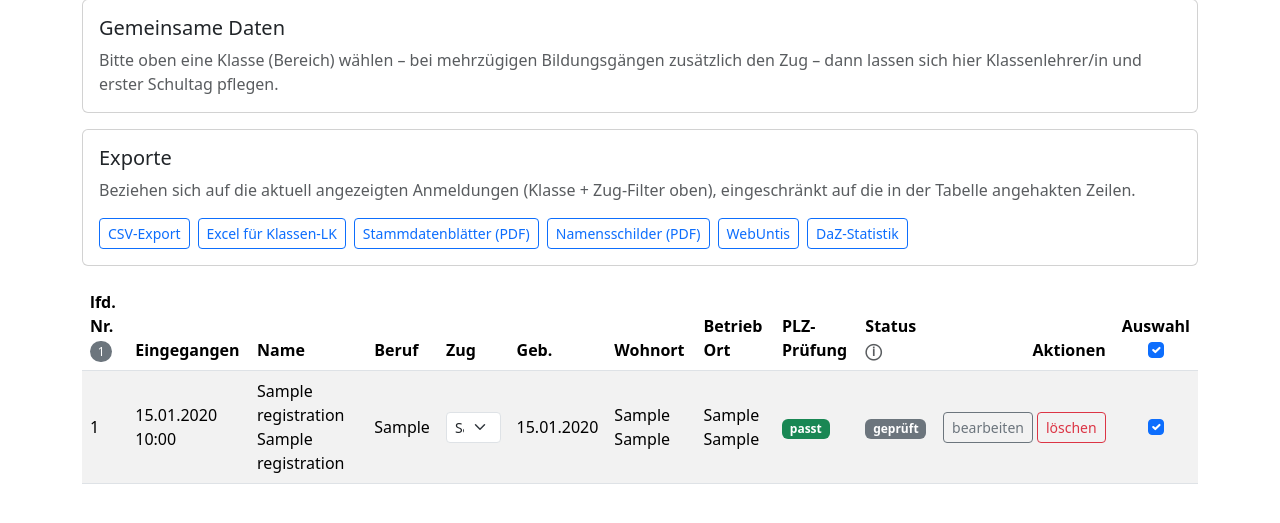
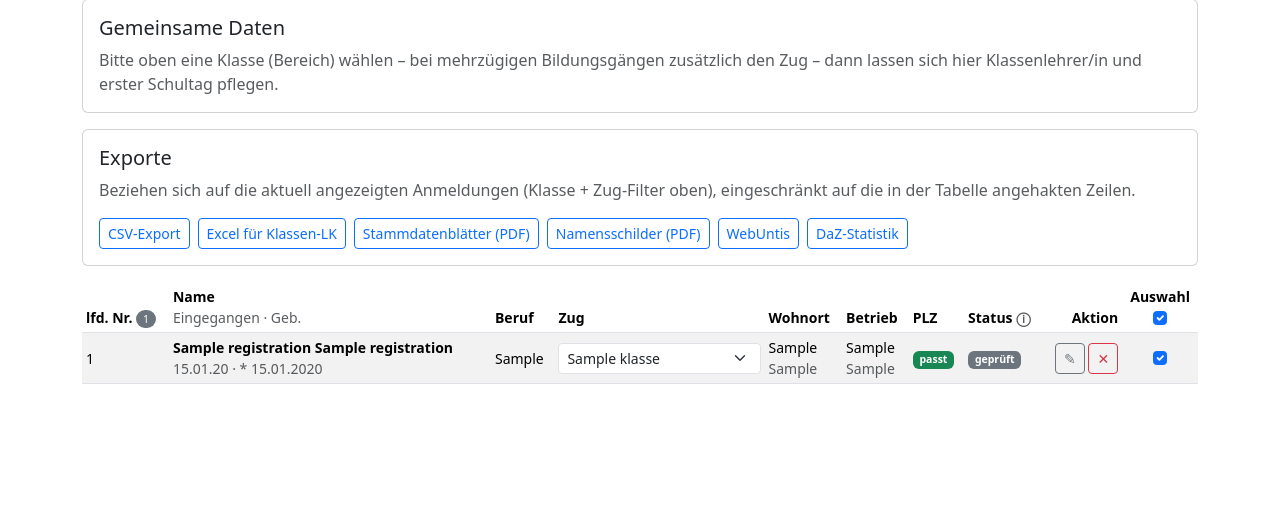
Before and after one commit to sveroja/bbz-nok-onboarding, a Flask app: page /teacher/registrations in a window 1280 px wide. Shown: the part 217-740 px from the top of the page. Run offline with Flask 3, Linux system fonts and the light colour scheme; a user stored in the database is signed in; tables that the repository leaves empty hold one stand-in row (values such as "Sample post"); some libraries are stand-ins or nearby versions.

Commit message:
Zug-Zuordnung: automatisch statt nur Vorschlag, Übersicht entzerrt
Problem 1: Züge wurden beim Sync nur vorgeschlagen (Dropdown-Vorauswahl),
nicht gesetzt - die LK musste jede Zeile einzeln anfassen.
- sync_submissions ordnet den Zug jetzt direkt zu, wenn der Aufnahmebogen
  (zug_bool/zug_value) eindeutig auf genau eine Klasse passt
  (fluentform.zug_id_aus_aufnahmebogen)
- neuer Button "N Zug-Vorschläge aus dem Aufnahmebogen übernehmen" in der
  Übersicht: übernimmt alle offenen Vorschläge der sichtbaren Anmeldungen
  in einem Klick (Route /teacher/registrations/zuege-uebernehmen)
- Dropdown mit offenem Vorschlag: gelber Rand + Titel-Hinweis

Problem 2: Zug-Spalte war zu schmal, Züge nicht erkennbar.
- Zug-Spalte min-width 11rem
- Tabelle kompakter (table-sm, small): Name-Zelle bündelt Name + Eingangs-
  datum + Geburtsdatum + WP-Hinweis; Geb./Eingegangen als eigene Spalten
  entfallen; Wohnort/Betrieb je zweizeilig (PLZ / Ort)
- Aktionsspalte auf Icon-Buttons (✎ ✓ ✕) mit title-Tooltips

Co-Authored-By: Claude Sonnet 5 <noreply@anthropic.com>

```diff
--- a/app/fluentform.py
+++ b/app/fluentform.py
@@ -374,6 +374,24 @@ def delete_remote_submission(external_id: str) -> None:
 # Sync
 # ---------------------------------------------------------------------------
 
+def zug_id_aus_aufnahmebogen(reg) -> Optional[int]:
+    """Zug (Klasse-ID) laut Aufnahmebogen (`zug_bool` + `zug_value` = a/b/c/…),
+    wenn GENAU EINE Klasse mit passendem Buchstaben-Suffix den Bildungsgang
+    abdeckt. Sonst None. Damit werden Zuege beim Sync direkt zugeordnet und
+    nicht nur vorgeschlagen.
+    """
+    if reg.zug_id or not reg.zug_bool or not reg.zug_value or not reg.beruf:
+        return None
+    from .models import Klasse, KlasseBildungsgang  # lokal, zirkulaer sonst
+    suffix = reg.zug_value.strip().lower()
+    treffer = [
+        k for k in Klasse.query.join(KlasseBildungsgang)
+        .filter(KlasseBildungsgang.bildungsgang == reg.beruf).all()
+        if k.name.lower().endswith(suffix)
+    ]
+    return treffer[0].id if len(treffer) == 1 else None
+
+
 def sync_submissions(per_page: int = 100, max_pages: int = 100) -> dict:
     """Holt alle Submissions vom WP, importiert noch unbekannte.
 
@@ -434,6 +452,9 @@ def sync_submissions(per_page: int = 100, max_pages: int = 100) -> dict:
 
             try:
                 reg = submission_to_registration(sub)
+                # Zug laut Aufnahmebogen direkt zuordnen (nicht nur vorschlagen),
+                # wenn eindeutig - erspart der LK das manuelle Nachziehen.
+                reg.zug_id = zug_id_aus_aufnahmebogen(reg)
                 # PLZ-Check (best effort): je Bildungsgang die passenden
                 # Kreise (Bezirksfachklassen), sonst Rueckfall auf die
                 # globale PlzRule.
--- a/app/routes/teacher.py
+++ b/app/routes/teacher.py
@@ -185,6 +185,10 @@ def registrations():
             if r.external_id and r.created_at:
                 wp_rest_tage[r.id] = retention - (heute - r.created_at.date()).days
 
+    offene_vorschlaege = sum(
+        1 for r in regs if not r.zug_id and zug_vorschlaege.get(r.id)
+    )
+
     # ActionForm einmal für CSRF-Token in jedem Zeilen-Button
     action_form = ActionForm()
     return render_template(
@@ -195,6 +199,7 @@ def registrations():
         beruf_to_klassen=beruf_to_klassen,
         beruf_namen=beruf_namen,
         zug_vorschlaege=zug_vorschlaege,
+        offene_vorschlaege=offene_vorschlaege,
         zug_filter=zug_filter,
         aktive_klasse=aktive_klasse,
         gemeinsame_klasse=_gemeinsame_klasse(aktive_klasse, zug_filter),
@@ -231,6 +236,39 @@ def assign_zug(reg_id):
         flash("Zug-Zuordnung entfernt.", "success")
 
     db.session.commit()
+    return redirect(url_for("teacher.registrations"))
+
+
+@bp.route("/registrations/zuege-uebernehmen", methods=["POST"])
+@login_required
+@role_required("teacher", "admin")
+def zuege_uebernehmen():
+    """Ordnet alle aktuell sichtbaren Anmeldungen, für die der Aufnahmebogen
+    einen Zug nennt (zug_bool/zug_value) und noch keiner gesetzt ist, in
+    einem Rutsch dem vorgeschlagenen Zug zu.
+    """
+    form = ActionForm()
+    if not form.validate_on_submit():
+        flash("Ungültige Anfrage (CSRF).", "error")
+        return redirect(url_for("teacher.registrations"))
+
+    regs, _aktive_klasse, _zug_filter = _current_filtered_regs()
+    klassen = [
+        k for k in Klasse.query.order_by(Klasse.name).all() if _ist_unterklasse(k)
+    ]
+    vorschlaege = _zug_vorschlaege(regs, _beruf_to_klassen_map(klassen), klassen)
+
+    n = 0
+    for r in regs:
+        vid = vorschlaege.get(r.id)
+        if vid and not r.zug_id:
+            r.zug_id = vid
+            n += 1
+    db.session.commit()
+    if n:
+        flash(f"{n} Anmeldung(en) laut Aufnahmebogen einem Zug zugeordnet.", "success")
+    else:
+        flash("Keine offenen Zug-Vorschläge.", "info")
     return redirect(url_for("teacher.registrations"))
 
 
--- a/app/templates/teacher_registrations.html
+++ b/app/templates/teacher_registrations.html
@@ -22,7 +22,8 @@
   </div>
 </div>
 
-<form method="get" action="{{ url_for('teacher.registrations') }}" class="mb-3 d-flex align-items-center gap-2">
+<div class="d-flex flex-wrap align-items-center gap-3 mb-3">
+  <form method="get" action="{{ url_for('teacher.registrations') }}" class="d-flex align-items-center gap-2 m-0">
     <label for="zug_id" class="form-label m-0">Zug anzeigen:</label>
     <select id="zug_id" name="zug_id" class="form-select form-select-sm w-auto" onchange="this.form.submit()">
       <option value="">alle</option>
@@ -34,6 +35,17 @@
       <a href="{{ url_for('teacher.registrations') }}" class="btn btn-sm btn-link">Filter entfernen</a>
     {% endif %}
   </form>
+
+  {% if offene_vorschlaege %}
+  <form method="post" action="{{ url_for('teacher.zuege_uebernehmen') }}" class="m-0">
+    {{ action_form.hidden_tag() }}
+    <button type="submit" class="btn btn-sm btn-primary"
+            title="Ordnet alle sichtbaren Anmeldungen mit Zug-Angabe im Aufnahmebogen automatisch zu">
+      {{ offene_vorschlaege }} {{ 'Zug-Vorschlag' if offene_vorschlaege == 1 else 'Zug-Vorschläge' }} aus dem Aufnahmebogen übernehmen
+    </button>
+  </form>
+  {% endif %}
+</div>
 
 <div class="card mb-3">
   <div class="card-body">
@@ -106,7 +118,7 @@
 
 {% if regs %}
 <div class="table-responsive">
-<table class="table table-striped align-middle">
+<table class="table table-striped table-sm align-middle small">
   <thead>
     <tr>
       <th>
@@ -114,20 +126,18 @@
         <span class="badge rounded-pill text-bg-secondary fw-normal align-middle"
               title="Anzahl angezeigter Anmeldungen">{{ regs|length }}</span>
       </th>
-      <th>Eingegangen</th>
-      <th>Name</th>
+      <th>Name<br><span class="text-muted fw-normal">Eingegangen · Geb.</span></th>
       <th>Beruf</th>
-      <th>Zug</th>
-      <th>Geb.</th>
+      <th style="min-width: 11rem;">Zug</th>
       <th>Wohnort</th>
-      <th>Betrieb Ort</th>
-      <th>PLZ-Prüfung</th>
+      <th>Betrieb</th>
+      <th>PLZ</th>
       <th>
         Status
         <span class="text-muted" style="cursor: help;"
               title="Kann z.B. genutzt werden, um den Bearbeitungsfortschritt zu markieren (u.a. Zeugnis geprüft).">ⓘ</span>
       </th>
-      <th class="text-end">Aktionen</th>
+      <th class="text-end">Aktion</th>
       <th class="text-center">
         Auswahl<br>
         <input type="checkbox" id="checkAll" class="form-check-input mt-1" checked
@@ -137,10 +147,20 @@
   </thead>
   <tbody>
   {% for r in regs %}
+    {% set vorschlag_id = zug_vorschlaege.get(r.id) %}
+    {% set ist_vorschlag = not r.zug_id and vorschlag_id %}
     <tr>
       <td>{{ loop.index }}</td>
       <td>
-        {{ r.created_at.strftime("%d.%m.%Y %H:%M") if r.created_at }}
+        <span class="fw-semibold">{{ r.vorname }} {{ r.nachname }}</span>
+        {% if r.id in duplicate_ids %}
+          <span class="badge bg-warning text-dark" title="Name+Geburtsdatum kommen mehrfach vor - evtl. Formular doppelt ausgefüllt">⚠ Dublette</span>
+        {% endif %}
+        <br>
+        <span class="text-muted">
+          {{ r.created_at.strftime("%d.%m.%y") if r.created_at }}
+          {%- if r.geburtsdatum %} · * {{ r.geburtsdatum.strftime("%d.%m.%Y") }}{% endif %}
+        </span>
         {% set rest = wp_rest_tage.get(r.id) %}
         {% if rest is not none %}
           <br>
@@ -149,16 +169,8 @@
           {% elif rest <= 3 %}
             <span class="badge bg-warning text-dark" title="WordPress löscht das Original automatisch">WP: noch {{ rest }} Tag{{ 'e' if rest != 1 }}</span>
           {% else %}
-            <span class="text-muted small" title="WordPress löscht das Original automatisch">WP: noch {{ rest }} Tage</span>
+            <span class="text-muted" title="WordPress löscht das Original automatisch">WP: noch {{ rest }} Tage</span>
           {% endif %}
-        {% endif %}
-      </td>
-      <td>
-        {{ r.vorname }} {{ r.nachname }}
-        {% if r.id in duplicate_ids %}
-          <span class="badge bg-warning text-dark" title="Name+Geburtsdatum kommen mehrfach vor - evtl. Formular doppelt ausgefüllt">
-            ⚠ evtl. Dublette
-          </span>
         {% endif %}
       </td>
       <td>{{ beruf_namen.get(r.beruf, r.beruf) }}</td>
@@ -169,27 +181,31 @@
           {% if r.zug and r.zug not in passende_klassen %}
             {% set passende_klassen = passende_klassen + [r.zug] %}
           {% endif %}
-          {% set vorschlag_id = zug_vorschlaege.get(r.id) %}
-          <select name="zug_id" class="form-select form-select-sm" onchange="this.form.submit()">
+          <select name="zug_id" onchange="this.form.submit()"
+                  class="form-select form-select-sm{% if ist_vorschlag %} border-warning{% endif %}"
+                  {% if ist_vorschlag %}title="Vorschlag aus dem Aufnahmebogen – noch nicht übernommen"{% endif %}>
             <option value="">– nicht zugeordnet –</option>
             {% for k in passende_klassen %}
-              <option value="{{ k.id }}" {% if r.zug_id == k.id or (not r.zug_id and vorschlag_id == k.id) %}selected{% endif %}>
-                {{ k.name }}{% if not r.zug_id and vorschlag_id == k.id %} (Vorschlag){% endif %}
+              <option value="{{ k.id }}" {% if r.zug_id == k.id or vorschlag_id == k.id %}selected{% endif %}>
+                {{ k.name }}{% if ist_vorschlag and vorschlag_id == k.id %} (Vorschlag){% endif %}
               </option>
             {% endfor %}
           </select>
         </form>
       </td>
-      <td>{{ r.geburtsdatum.strftime("%d.%m.%Y") if r.geburtsdatum }}</td>
-      <td>{{ r.plz }} {{ r.ort }}</td>
-      <td>{{ r.betrieb_plz }} {{ r.betrieb_ort }}</td>
+      <td class="text-nowrap">
+        {{ r.plz }}<br><span class="text-muted">{{ r.ort }}</span>
+      </td>
+      <td class="text-nowrap">
+        {{ r.betrieb_plz }}<br><span class="text-muted">{{ r.betrieb_ort }}</span>
+      </td>
       <td>
         {% if r.plz_ok is none %}
-          <span class="badge bg-warning text-dark">unklar</span>
+          <span class="badge bg-warning text-dark" title="PLZ-Prüfung">unklar</span>
         {% elif r.plz_ok %}
-          <span class="badge bg-success">passt</span>
+          <span class="badge bg-success" title="PLZ-Prüfung">passt</span>
         {% else %}
-          <span class="badge bg-danger">passt nicht</span>
+          <span class="badge bg-danger" title="PLZ-Prüfung">passt nicht</span>
         {% endif %}
       </td>
       <td>
@@ -199,23 +215,20 @@
           <span class="badge bg-info text-dark">neu</span>
         {% endif %}
       </td>
-      <td class="text-end">
-        <div class="d-flex gap-1 justify-content-end">
+      <td class="text-end text-nowrap">
         <a href="{{ url_for('teacher.edit_registration', reg_id=r.id) }}"
-             class="btn btn-sm btn-outline-secondary">bearbeiten</a>
+           class="btn btn-sm btn-outline-secondary" title="Bearbeiten">✎</a>
         {% if r.status != "checked" %}
-          <form method="post" action="{{ url_for('teacher.mark_checked', reg_id=r.id) }}">
+        <form method="post" action="{{ url_for('teacher.mark_checked', reg_id=r.id) }}" class="d-inline">
           {{ action_form.hidden_tag() }}
-            <button class="btn btn-sm btn-success" type="submit">geprüft</button>
+          <button class="btn btn-sm btn-success" type="submit" title="Als geprüft markieren">✓</button>
         </form>
         {% endif %}
-          <form method="post"
-                action="{{ url_for('teacher.delete', reg_id=r.id) }}"
+        <form method="post" action="{{ url_for('teacher.delete', reg_id=r.id) }}" class="d-inline"
               onsubmit="return confirm('Datensatz wirklich unwiderruflich löschen? Das kann nicht rückgängig gemacht werden.');">
           {{ action_form.hidden_tag() }}
-            <button class="btn btn-sm btn-outline-danger" type="submit">löschen</button>
+          <button class="btn btn-sm btn-outline-danger" type="submit" title="Löschen">✕</button>
         </form>
-        </div>
       </td>
       <td class="text-center">
         <input type="checkbox" name="reg_ids" value="{{ r.id }}" checked
```
Lines whose indentation alone changed are shown as unchanged.
